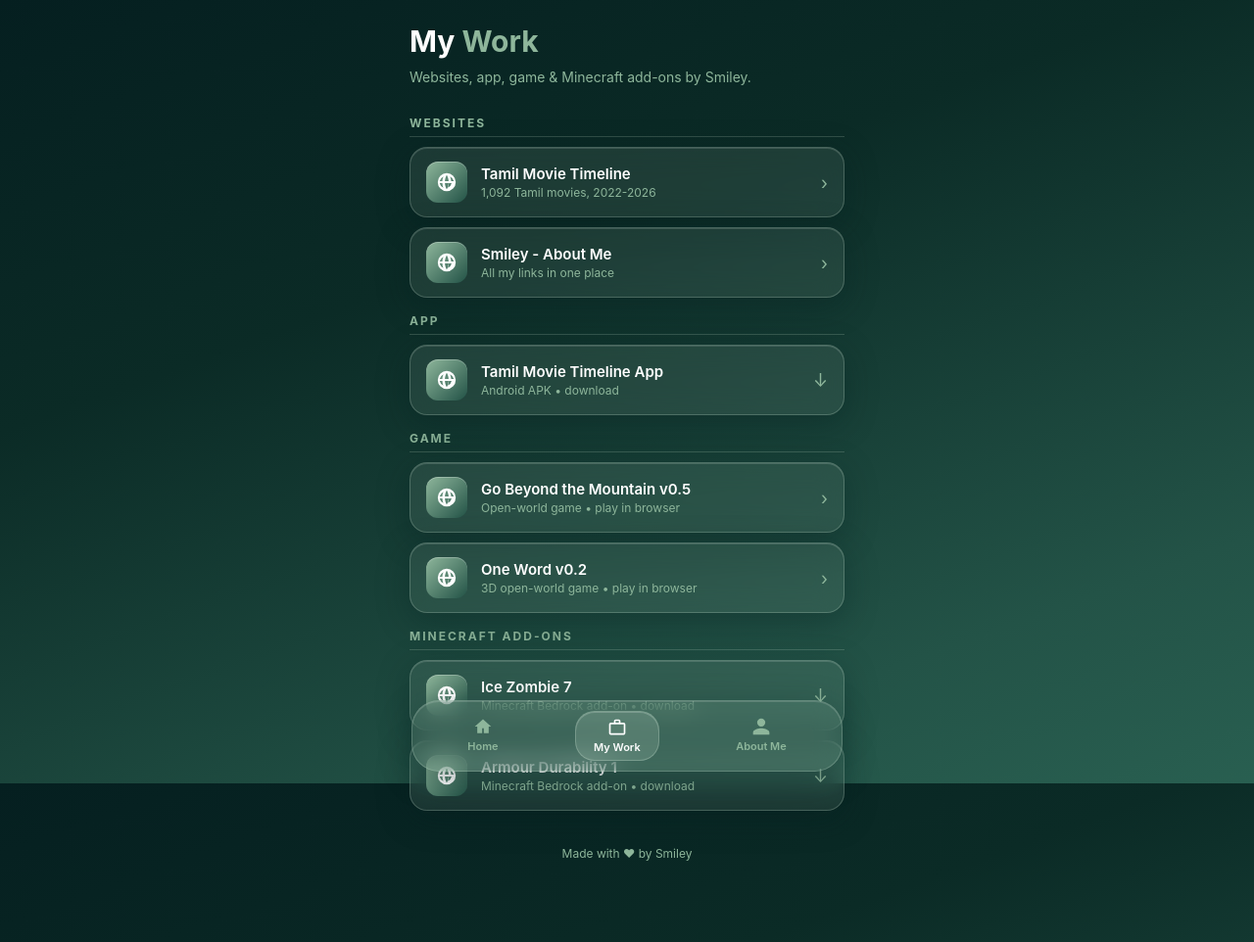
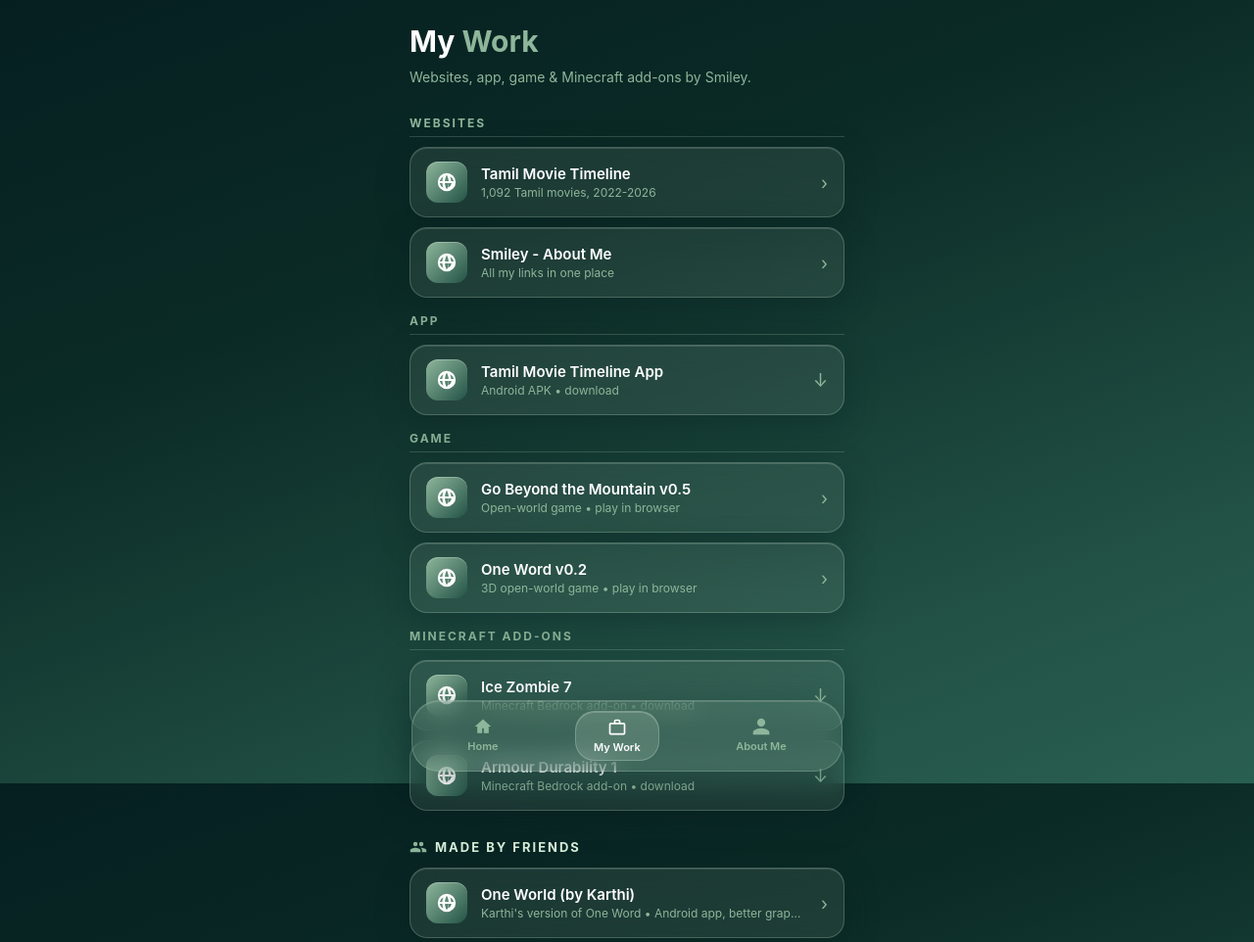
Before and after one commit to Smiley404-code/about-me, a plain HTML site: page work.html in a window 1280 px wide. Shown: the top 962 px of the page at 98% size. Drawn offline with Linux system fonts and the light colour scheme.

Commit message:
Add Made by friends section: One World by Karthi

```diff
--- a/work.html
+++ b/work.html
@@ -165,6 +165,18 @@
     </a>
   </div>
 
+  <div class="section" id="friends">
+    <div class="section-title" style="display:flex">
+      <svg viewBox="0 0 24 24"><path d="M16 11a3 3 0 1 0-3-3 3 3 0 0 0 3 3zm-8 0a3 3 0 1 0-3-3 3 3 0 0 0 3 3zm0 2c-2.3 0-7 1.2-7 3.5V19h14v-2.5C15 14.2 10.3 13 8 13zm8 0c-.3 0-.6 0-1 .1a4.2 4.2 0 0 1 2 3.4V19h6v-2.5c0-2.3-4.7-3.5-7-3.5z"/></svg>
+      Made by friends
+    </div>
+    <a class="card glass" href="https://github.com/PPYGaming/One-World-Project">
+      <div class="icon icon-web"><svg viewBox="0 0 24 24"><path d="M12 2a10 10 0 1 0 0 20 10 10 0 0 0 0-20zm7.9 9h-3a15.6 15.6 0 0 0-1.2-5.4A8 8 0 0 1 19.9 11zM12 4.1c.8 1.2 1.9 3.7 2.1 6.9H9.9c.2-3.2 1.3-5.7 2.1-6.9zM4.1 13h3c.1 2.2.5 4 1.2 5.4A8 8 0 0 1 4.1 13zm3-2h-3a8 8 0 0 1 4.2-5.4A15.6 15.6 0 0 0 7.1 11zM12 19.9c-.8-1.2-1.9-3.7-2.1-6.9h4.2c-.2 3.2-1.3 5.7-2.1 6.9zm2.4-6.9h3a8 8 0 0 1-4.2 5.4c.7-1.4 1.1-3.2 1.2-5.4z"/></svg></div>
+      <div class="txt"><div class="name">One World (by Karthi)</div><div class="sub">Karthi's version of One Word &bull; Android app, better graphics &bull; beta v1.3.25</div></div>
+      <div class="arrow">&rsaquo;</div>
+    </a>
+  </div>
+
   <footer>Made with <span class="heart">&#10084;</span> by Smiley</footer>
 </main>
 
```
